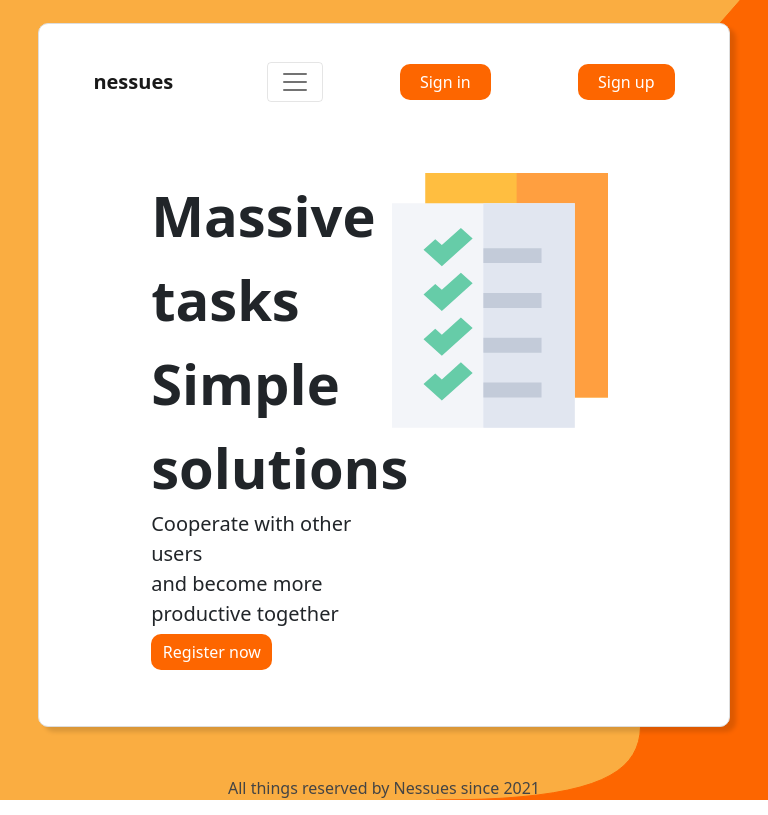
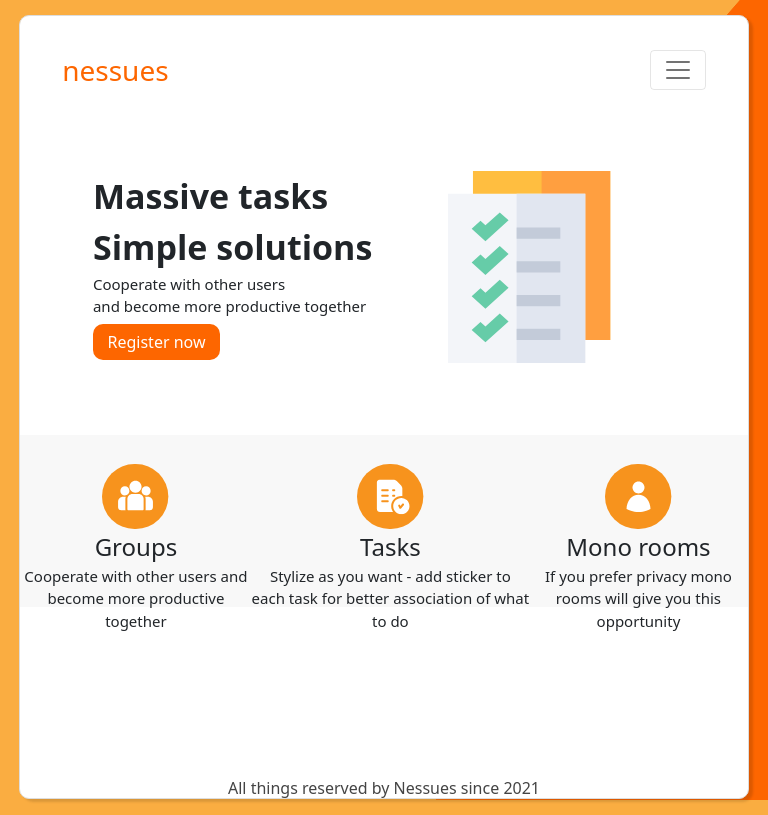
Before and after one commit to jol79/Nessues, a Django app: page / in a window 768 px wide. Run offline with Django 3.2, Linux system fonts and the light colour scheme; some libraries are stand-ins or nearby versions.

Commit message:
home-page adaptivity for tablets

```diff
--- a/nessues/static/css/base.css
+++ b/nessues/static/css/base.css
@@ -16,6 +16,8 @@ a{
     bottom: 0%;
     right: 0%;
 }
+
+/* navbar */
 
 /* bases */
 .container-fluid.home{
@@ -50,7 +52,9 @@ a{
     padding: 30px;
 }
 .container-data{
-    padding: 30px;
+    padding-inline: 30px;
+    padding-top: 20px;
+    padding-bottom: 30px;
 }
 
 /* home */
@@ -79,19 +83,34 @@ a{
 .btn-register{
     margin-left: 5px;
 }
-.btn-login, .btn-register{
+.btn-login{
     border: none;
     border-radius: 10px;
     font-weight: lighter;
     background-color: #FD6600;
     padding-inline: 20px;
 }
-.btn-login:hover, .btn-register:hover{
+.btn-register{
+    color: #FD6600;
+    border: 1px;
+    border-radius: 10px;
+    border-style: solid;
+    border-color: #FD6600;
+    background-color: #ffffff;
+    padding-inline: 20px;
+}
+.btn-login:hover{
     color: #FD6600;
     border: 1px;
     border-style: solid;
     border-color: #FD6600;
     background-color: #ffffff;
+}
+.btn-register:hover{
+    border: none;
+    border-radius: 10px;
+    font-weight: lighter;
+    background-color: #FD6600;
 }
 
 /* account */
@@ -308,15 +327,88 @@ a{
 /* points of responsibility */
 /* handheld */
 @media (min-width: 320px) and (max-width: 599px){
+    /* home */
+    .container-home-data{
+        display: flex;
+        flex-direction: column;
 
+        margin-top: 5%;
+        padding-inline: 10%;
+    }
 }
 /* tablet */
 @media (min-width: 600px) and (max-width: 800px){
+    html,
+    body{
+        background-color: #FAAD41;
+        height: 100%;
+        width: 100%;
+    }
+    .home-info-section{
+        background-color: #F8F8F8;
+        height: 22%;
+        width: 100%;
+    }
+    /* bases */
+    .container-fluid.home{
+        position: relative;
+        background: #ffffff;
+        box-shadow: 4px 3px 2.5px rgba(0, 0, 0, 0.13);
+        border: 1px solid #dddddd;
+        border-radius: 10px;
+        width: 95%;
+        height: 98%;
+        margin-top: 2%;
+        padding-inline: 0px;
+    }
+    /* home */
+    .container-home-data{
+        display: grid;
+        grid-template-columns: 50% 50%;
+        text-align: center;
+        justify-content: space-around;
 
-}
-/* desktop */
-@media only screen and (min-width: 801px){
+        margin-top: 5%;
+        padding-inline: 10%;
+    }
+    .container-home-info{
+        display: flex;
+        flex-direction: row;
+        text-align: center;
 
+        margin-top: 1%;
+        padding-top: 4%;
+        padding-inline: 0%;
+    }
+    .slogan{
+        font-size: 34px;
+        font-weight: bold;
+    }
+    .platform-info{
+        font-size: 15px;
+        font-weight: lighter;
+    }
+    .home-button{
+        background-color: #FD6600;
+        font-weight: lighter;
+        border: 1px;
+        border-radius: 10px;
+        margin-top: 2%;
+        padding-inline: 5%;
+    }
+    .home-info-text{
+        font-size: 15px;
+        font-weight: lighter;
+    }
+    .block-groups, .block-tasks, .block-rooms{
+        font-size: 24px;
+        font-weight: 275;
+    }
+    .tasks-icon{
+        object-fit: contain;
+        width: 75%;
+        height: 75%;
+    }
 }
 
 .no_select {
--- a/nessues/templates/base.html
+++ b/nessues/templates/base.html
@@ -33,23 +33,23 @@
             <!-- NavBar -->
             <nav class="navbar navbar-expand-lg navbar-light bg-transparent">
                 <div class="container-fluid">
-                    <a class="navbar-brand fw-bold" href="/">nessues</a>
+                    <a class="navbar-brand" style="color: #FD6600; font-size: 28px;" href="/">nessues</a>
                     <button class="navbar-toggler" type="button" data-bs-toggle="collapse" data-bs-target="#navbarNavAltMarkup" aria-controls="navbarNavAltMarkup" aria-expanded="false" aria-label="Toggle navigation">
                         <span class="navbar-toggler-icon"></span>
                     </button>
-                    <div class="collapse navbar-collapse justify-content-center" id="navbarNavAltMarkup">
+                    <div class="collapse navbar-collapse justify-content-end" id="navbarNavAltMarkup">
                         <div class="navbar-nav">
                             <a class="nav-link active" href="{% url 'about' %}">About</a>
                             <a class="nav-link active" href="#">Contact</a>
+                            {% if user.is_authenticated %}
+                                <a class="btn btn-outline-secondary rounded-pill" href="{% url 'account' %}">Account</a>
+                                <a class="btn btn-outline-secondary rounded-pill" href="{% url 'logout' %}">Logout</a>
+                            {% else %}
+                                <a class="btn btn-primary btn-login" href="{% url 'login' %}">Sign in</a>
+                                <a class="btn btn-primary btn-register" href="{% url 'register' %}">Sign up</a>
+                            {% endif %}
                         </div>
                     </div>
-                    {% if user.is_authenticated %}
-                        <a class="btn btn-outline-secondary rounded-pill" style="margin-right: 1px;" href="{% url 'account' %}">Account</a>
-                        <a class="btn btn-outline-secondary rounded-pill" style="margin-left: 1px;" href="{% url 'logout' %}">Logout</a>
-                    {% else %}
-                        <a class="btn btn-primary btn-login" href="{% url 'login' %}">Sign in</a>
-                        <a class="btn btn-primary btn-register" href="{% url 'register' %}">Sign up</a>
-                    {% endif %}
                 </div>
             </nav>
         </div>
@@ -61,10 +61,11 @@
         All things reserved by Nessues since 2021
     </div>
 
+    <script src="https://cdn.jsdelivr.net/npm/bootstrap@5.0.1/dist/js/bootstrap.bundle.min.js" integrity="sha384-gtEjrD/SeCtmISkJkNUaaKMoLD0//ElJ19smozuHV6z3Iehds+3Ulb9Bn9Plx0x4" crossorigin="anonymous"></script>
     <script src="https://code.jquery.com/jquery-3.2.1.slim.min.js" integrity="sha384-KJ3o2DKtIkvYIK3UENzmM7KCkRr/rE9/Qpg6aAZGJwFDMVNA/GpGFF93hXpG5KkN" crossorigin="anonymous"></script>
+    <script src="https://cdnjs.cloudflare.com/ajax/libs/jquery/3.3.1/jquery.min.js"></script>
     <script src="https://cdnjs.cloudflare.com/ajax/libs/popper.js/1.12.9/umd/popper.min.js" integrity="sha384-ApNbgh9B+Y1QKtv3Rn7W3mgPxhU9K/ScQsAP7hUibX39j7fakFPskvXusvfa0b4Q" crossorigin="anonymous"></script>
     <script src="https://maxcdn.bootstrapcdn.com/bootstrap/4.0.0/js/bootstrap.min.js" integrity="sha384-JZR6Spejh4U02d8jOt6vLEHfe/JQGiRRSQQxSfFWpi1MquVdAyjUar5+76PVCmYl" crossorigin="anonymous"></script>
-    <script src="https://cdnjs.cloudflare.com/ajax/libs/jquery/3.3.1/jquery.min.js"></script>
     <script src="{% static 'js/tasks.js' %}"></script>
     <script src="{% static 'js/rooms.js' %}"></script>
     <script src="{% static 'js/groups.js' %}"></script>
--- a/nessues/templates/nessues_app/home.html
+++ b/nessues/templates/nessues_app/home.html
@@ -19,8 +19,34 @@
         </div>
 
         <div class="tasks-logo">
-            <img src="../../static/img/TasksLogo.svg" id="tasks-icon">
+            <img src="../../static/img/TasksLogo.svg" id="tasks-icon" class="tasks-icon">
         </div>
 
     </div>
+    <section class="home-info-section">
+        <div class="container-home-info">
+            <div class="block-groups">
+                <img src="../../static/img/Group-icon-tablets.svg" id="groups-icon-tablets"><br>
+                <b>Groups</b>
+                <br>
+                <p class="home-info-text">Cooperate with other users
+                and become more productive together</p>
+            </div>
+            <div class="block-tasks">
+                <img src="../../static/img/Task-icon-tablets.svg" id="tasks-icon-tablets"><br>
+                <b>Tasks</b>
+                <br>
+                <p class="home-info-text">Stylize as you want - add sticker
+                to each task for better association
+                of what to do</p>
+            </div>
+            <div class="block-rooms">
+                <img src="../../static/img/User-icon-tablets.svg" id="monorooms-icon-tablets"><br>
+                <b>Mono rooms</b>
+                <br>
+                <p class="home-info-text">If you prefer privacy mono
+                rooms will give you this opportunity</p>
+            </div>
+        </div>
+    </section>
 {% endblock content %}
--- a/nessues/templates/nessues_app/tables.html
+++ b/nessues/templates/nessues_app/tables.html
@@ -1,4 +1,4 @@
-{% extends "base.html" %}
+T{% extends "base.html" %}
 {% load widget_tweaks %}
 
 
```
Also changed, not shown: nessues/db.sqlite3, nessues/static/img/Group-icon-tablets.svg (added), nessues/static/img/Task-icon-tablets.svg (added), nessues/static/img/User-icon-tablets.svg (added).
